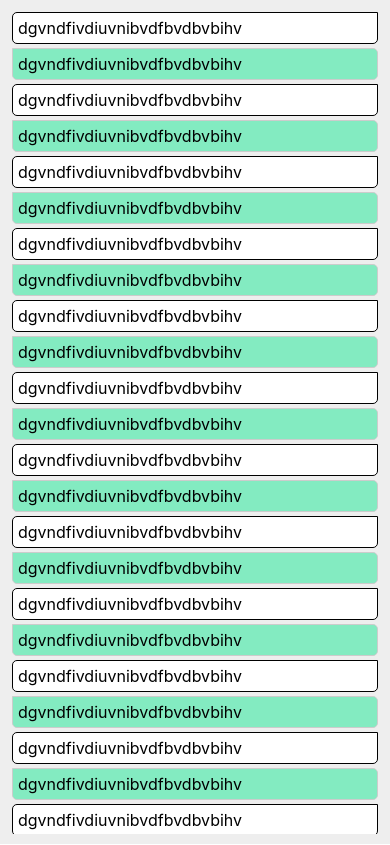
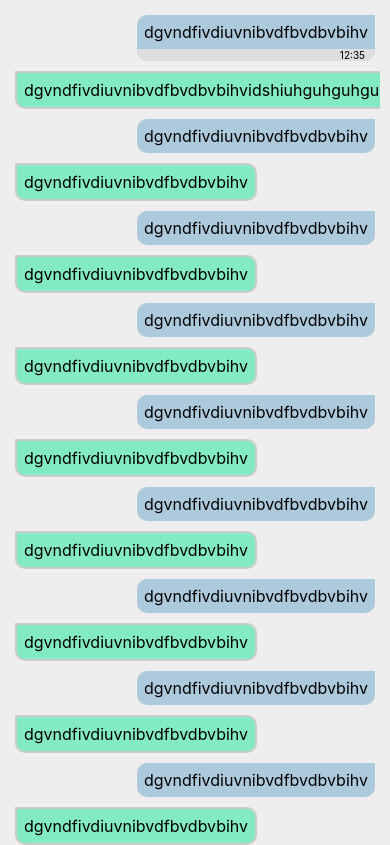
Before and after one commit to rohitdas13595/ReactNativeApp, a React Native app: screen / in a window 390 px wide. Shown: the top 845 px of the page. Built offline with nearby package versions, Linux system fonts and the light colour scheme.

Commit message:
improved design

```diff
--- a/App.js
+++ b/App.js
@@ -7,10 +7,11 @@ export default function App() {
     {
       chat: 'dgvndfivdiuvnibvdfbvdbvbihv',
       sender: 1,
-      receiver: 2
+      receiver: 2,
+      time: "12:35"
     },
     {
-      chat: 'dgvndfivdiuvnibvdfbvdbvbihv',
+      chat: 'dgvndfivdiuvnibvdfbvdbvbihvidshiuhguhguhguhfughdughudfhgudhguhguhrugh',
       sender: 2,
       receiver: 1
     },
@@ -193,8 +194,11 @@ export default function App() {
       <ScrollView>
         {chat.map(i => {
           return (
-            <View  key ={Math.random()} style = {i.sender == 1?styles.chatbox : styles.chatbox1}>
-              <Text style={i.sender == 1 ?styles.text : styles.text1} key={Math.random()}>{i.chat}</Text>
+            <View key={Math.random()} style={i.sender == 1 ? styles.chatbox : styles.chatbox1}>
+              <View style= {{flex:1, flexDirection: 'column', textAlign: 'center'}}>
+                <Text style={i.sender == 1 ? styles.text : styles.text1} key={Math.random()}>{i.chat}</Text>
+              </View>
+              <Text style={styles.time} key={Math.random()}>{i.time}</Text>
             </View>
           );
         })}
@@ -205,44 +209,61 @@ export default function App() {
 
 const styles = StyleSheet.create({
   container: {
-    flex:1,
+    position: 'relative',
     backgroundColor: '#eee',
     padding: 10,
-    justifyContent: "center"
   },
-  chatbox:{
-    alignContent: "center",
-    alignItems: "left",
+  chatbox: {
+    position: 'realtive',
+    backgroundColor: "#adcadc",
+    borderWidth: 0,
+    borderColor: '#adcadc',
+    borderBottomRightRadius: 10,
+    borderBottomLeftRadius: 10,
+    borderTopLeftRadius: 10,
+    padding: 0,
+    margin: 5,
+    alignSelf: "flex-end",
+    alignContent: 'center',
+
+
+
   },
-  chatbox1:{
-    alignContent: "space-around",
-    alignItems: "right",
-
+  chatbox1: {
+    backgroundColor: "#83ebc1",
+    borderWidth: 2,
+    borderColor: '#ccc',
+    borderBottomRightRadius: 10,
+    borderBottomLeftRadius: 10,
+    borderTopRightRadius: 10,
+    padding: 0,
+    margin: 5,
+    alignSelf: "flex-start",
 
   },
   text: {
     color: 'black',
-    backgroundColor: "white",
-    borderWidth: 1,
     padding: 5,
-    borderColor: '#6564hg',
-    borderBottomRightRadius:5,
-    borderBottomLeftRadius:5,
-    borderTopLeftRadius:5,
+    margin: 2,
+    fontSize: 16
+
+  },
+  text1: {
+    color: 'black',
+    padding: 5,
     margin: 2,
     fontSize: 16
   },
-  text1: {
+  time: {
     color: 'black',
-    backgroundColor: "#83ebc1",
-    borderWidth: 1,
-    padding: 5,
-    borderColor: '#ccc',
-    borderBottomRightRadius:5,
-    borderBottomLeftRadius:5,
-    borderTopRightRadius:5,
-    margin: 2,
-    fontSize: 16,
+    margin: 0,
+    fontSize: 10,
+    textAlign: 'right',
+    backgroundColor: "#dedede",
+    borderBottomLeftRadius: 10,
+    borderBottomRightRadius: 10,
+    paddingHorizontal: 10
+
   },
   button: {
     borderWidth: 2,
@@ -250,6 +271,7 @@ const styles = StyleSheet.create({
     borderRadius: 15,
     backgroundColor: "blue",
     margin: 10,
-    padding: 10
+    padding: 10,
+
   }
 });
```
